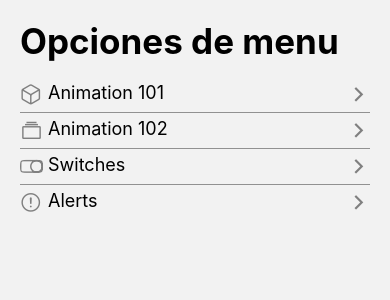
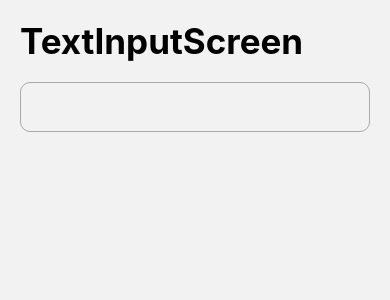
Before and after one commit to EcheCostabel/RNComponents, a React Native app: screen /TextInputScreen in a window 390 px wide. Shown: the top 300 px of the page. Built offline with nearby package versions, Linux system fonts and the light colour scheme.

Commit message:
TextInput

```diff
--- a/src/data/menuItems.tsx
+++ b/src/data/menuItems.tsx
@@ -23,4 +23,9 @@
         icon: 'alert-circle-outline',
         component: 'AlertScreen'
     },
+    {
+        name: 'Text Input',
+        icon: 'document-text-outline',
+        component: 'TextInputScreen'
+    },
 ]
--- a/src/navigator/Navigator.tsx
+++ b/src/navigator/Navigator.tsx
@@ -4,6 +4,7 @@
 import { Animation102Screen } from '../screens/Animation102Screen';
 import { SwitchScreen } from '../screens/SwitchScreen';
 import { AlertScreen } from '../screens/AlertScreen';
+import { TextInputScreen } from '../screens/TextInputScreen';
 
 const Stack = createStackNavigator();
 
@@ -19,6 +20,7 @@
       <Stack.Screen name="Animation102Screen" component={Animation102Screen} />
       <Stack.Screen name="SwitchScreen" component={SwitchScreen} />
       <Stack.Screen name="AlertScreen" component={AlertScreen} />
+      <Stack.Screen name="TextInputScreen" component={TextInputScreen} />
     </Stack.Navigator>
   );
 }
--- /dev/null
+++ b/src/screens/TextInputScreen.tsx
@@ -0,0 +1,29 @@
+import React from 'react'
+import { StyleSheet, TextInput, View } from 'react-native'
+import { HeaderTitle } from '../components/HeaderTitle'
+import { styles } from '../theme/appTheme'
+
+export const TextInputScreen = () => {
+  return (
+    <View style={styles.globalMargin}>
+        <HeaderTitle title='TextInputScreen' />
+
+
+        <TextInput
+            style={stylesScren.inputStyle}
+        />
+
+    </View>
+  )
+};
+
+
+const stylesScren = StyleSheet.create({
+    inputStyle: {
+        borderWidth: 1,
+        height: 50,
+        paddingHorizontal: 10,
+        borderRadius: 10,
+        borderColor: 'rgba(0, 0, 0, 0.3)'
+    }
+})
```
